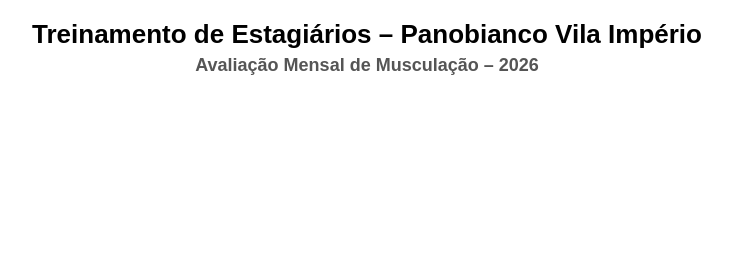
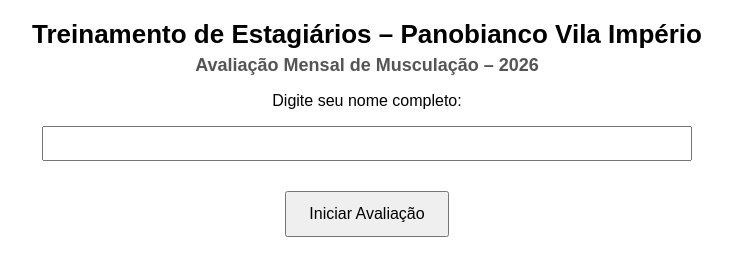
Before and after one commit to PANOBIANCOVILAIMPERIO/treinamento-panobianco, a plain HTML site: page index.html in a window 1280 px wide. Shown: the part 232-508 px from the top of the page, without its empty margins (273-1005 px from the left). Drawn offline with Linux system fonts and the light colour scheme.

Commit message:
Update index.html

```diff
--- a/index.html
+++ b/index.html
@@ -45,7 +45,7 @@ button {
     <p>Início oficial: Janeiro de 2026.</p>
 </div>
 
-<div id="inicio" class="hidden">
+<div id="inicio">
     <p>Digite seu nome completo:</p>
     <input type="text" id="nome" style="padding:8px; width:70%;">
     <br>
```
